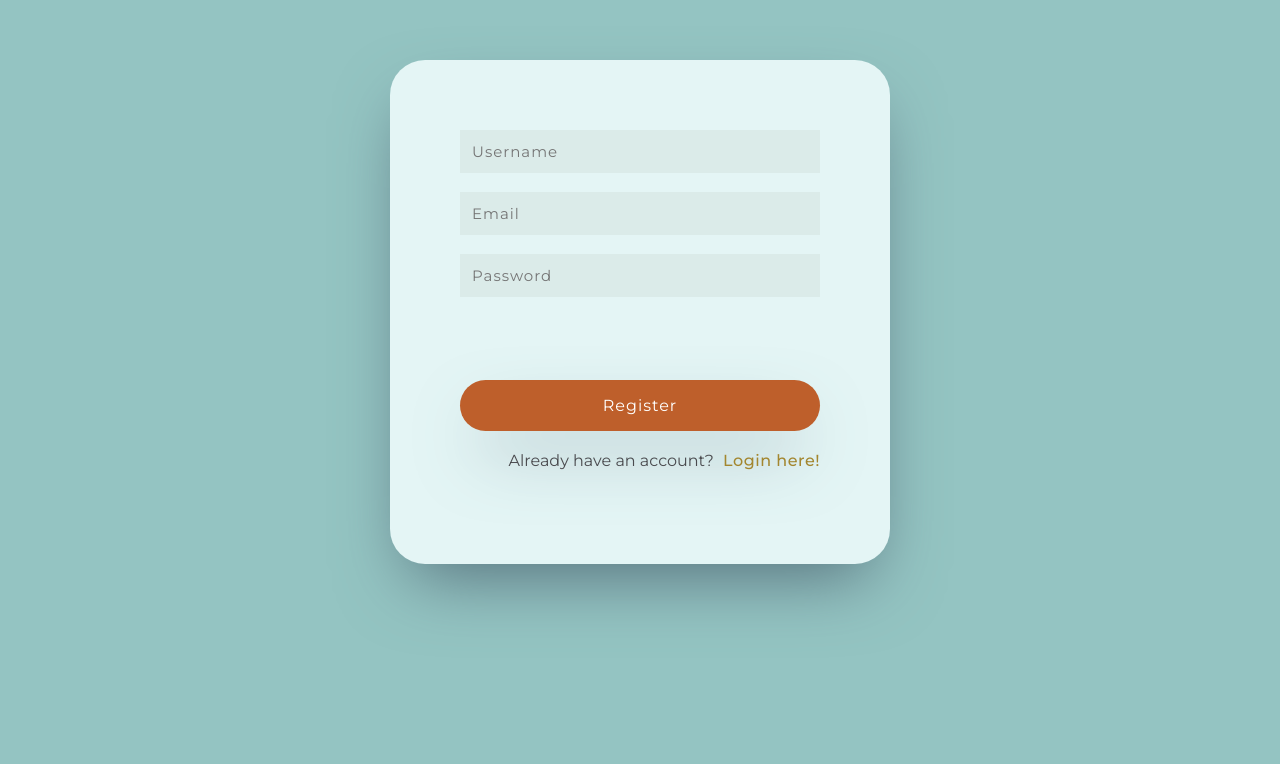
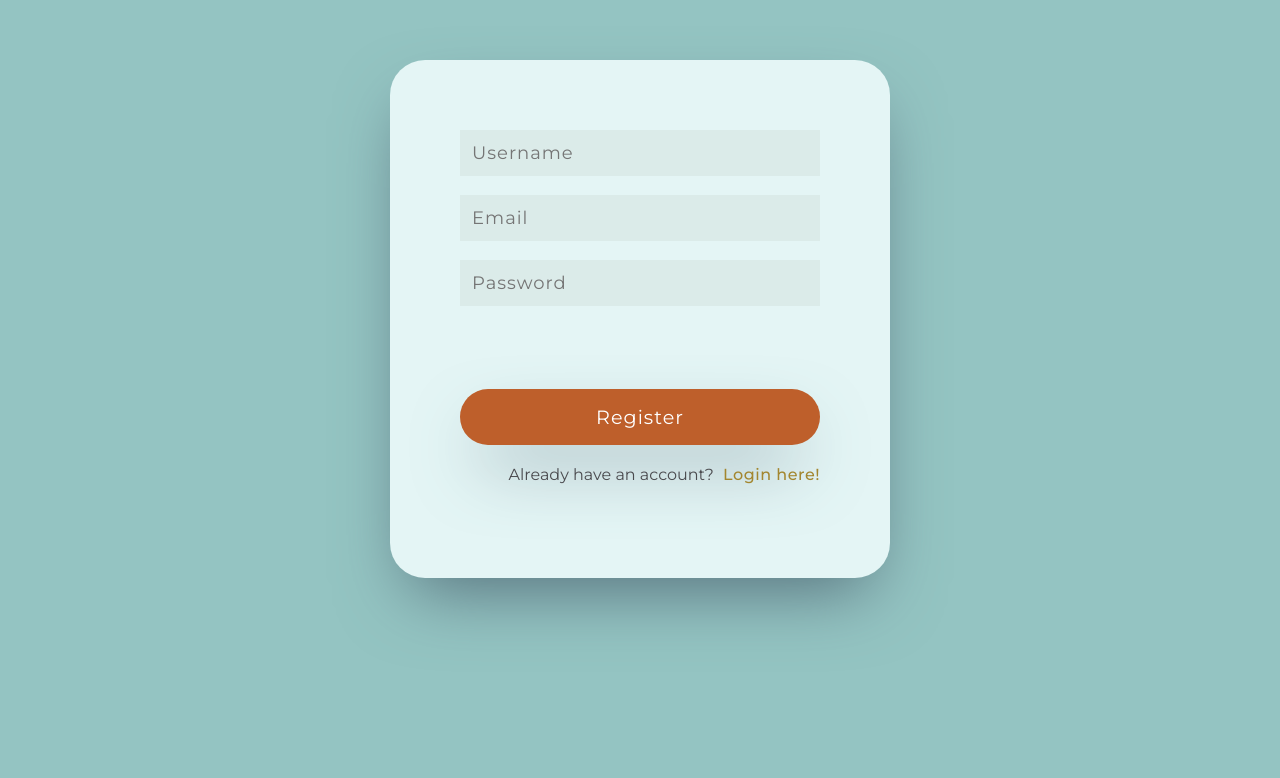
Before and after one commit to Isa1Maria/login-register, a React (Create React App) app: page / in a window 1280 px wide. Shown: the part 140-918 px from the top of the page. Built offline with nearby package versions, Linux system fonts and the light colour scheme; no server answers.

Commit message:
ResponsivePage

```diff
--- a/package.json
+++ b/package.json
@@ -3,8 +3,8 @@
   "version": "0.1.0",
   "private": true,
   "dependencies": {
-    "@testing-library/jest-dom": "^5.11.4",
-    "@testing-library/react": "^11.1.0",
+    "@testing-library/jest-dom": "^5.11.9",
+    "@testing-library/react": "^11.2.3",
     "@testing-library/user-event": "^12.1.10",
     "eslint-plugin-react-hooks": "^4.2.0",
     "firebase": "^8.2.3",
--- a/src/App.css
+++ b/src/App.css
@@ -6,15 +6,21 @@
   -webkit-font-smoothing: antialiased;
   -moz-osx-font-smoothing: grayscale;
 
-  @media (max-width: 880px) {
-    .container {
-      flex-direction: column;
-      align-items: center;
+  @media (min-width: 360px) {
+    .loginContainer {
+      --scale: 0.8;
     }
   }
-  @media (min-width: 881px) and (max-width: 1215px) {
-    .container {
-      align-items: center;
+
+  @media (min-width: 768px) {
+    .loginContainer {
+      --scale: 1;
+    }
+  }
+
+  @media (min-width: 1024px) {
+    .loginContainer {
+      --scale: 1.2;
     }
   }
 }
@@ -23,7 +29,7 @@ button {
   border: none;
   outline: none;
   color: #fff;
-  font-size: 16px;
+  font-size: calc(16px * var(--scale));
   letter-spacing: 1px;
   background: #be5f2b;
   box-shadow: 0 30px 70px -20px #546e7a;
@@ -62,7 +68,7 @@ button:hover {
   color: rgb(216, 196, 196);
   margin: 14px 0;
   display: block;
-  font-size: 22px;
+  font-size: calc(22px * var(--scale));
   line-height: 1;
 }
 
@@ -70,7 +76,7 @@ button:hover {
   width: 100%;
   border: none;
   outline: none;
-  font-size: 15px;
+  font-size: calc(15px * var(--scale));
   padding: 12px;
   background: rgba(137, 146, 125, 0.1);
   color: rgb(74, 74, 78);
@@ -103,7 +109,7 @@ button:hover {
 
 .login .loginContainer .errorMsg {
   color: #963703;
-  font-size: 16px;
+  font-size: calc(16px * var(--scale));
 }
 
 .main {
```
Also changed, not shown: 2 other files (tests, documents, lock files or other folders).
